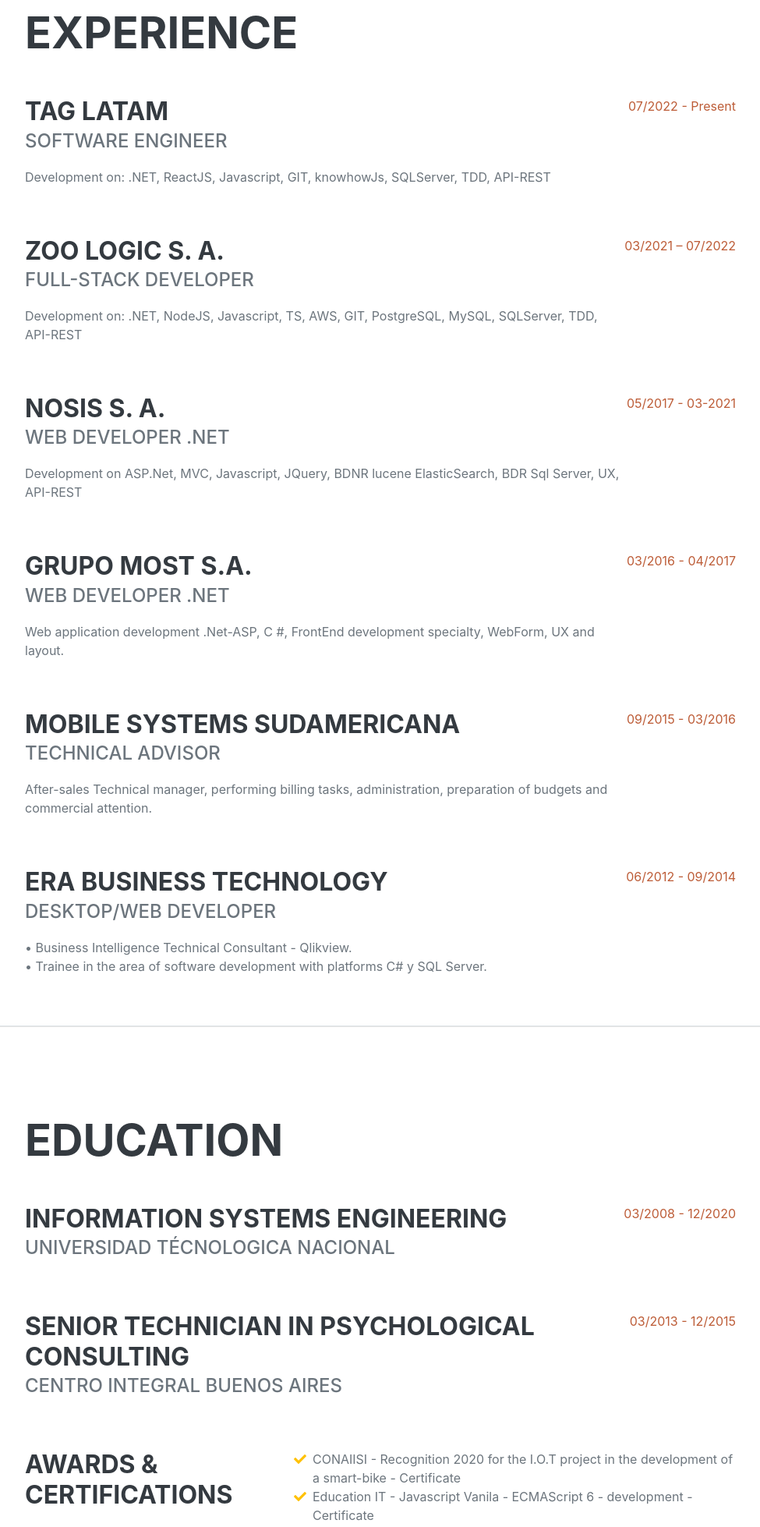
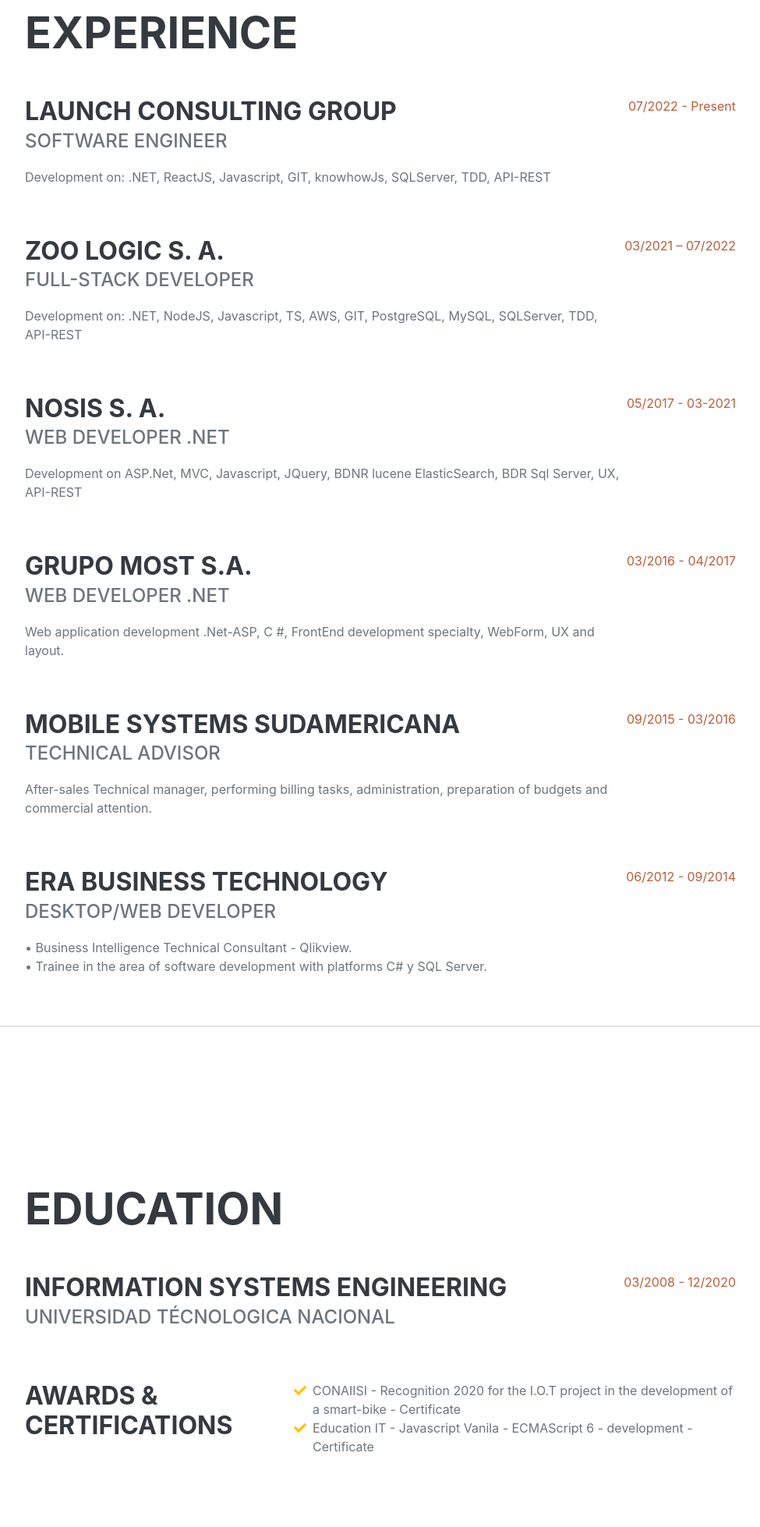
Before and after one commit to Emi0689/PorfolioWeb, a plain HTML site: page index.html in a window 1280 px wide. Shown: the part 840-2798 px from the top of the page at 78% size, without its empty margins (288-1263 px from the left). Drawn offline with nearby package versions, Linux system fonts and the light colour scheme; a web font is replaced by a local one.

Commit message:
Update index.html
Add link degree.png

```diff
--- a/index.html
+++ b/index.html
@@ -73,7 +73,7 @@
                 <h2 class="mb-5">Experience</h2>
                 <div class="d-flex flex-column flex-md-row justify-content-between mb-5">
                     <div class="flex-grow-1">
-                        <h3 class="mb-0">TAG LATAM</h3>
+                        <h3 class="mb-0">Launch Consulting Group</h3>
                         <div class="subheading mb-3">Software Engineer</div>
                         <p>
                             Development on: .NET, ReactJS,
@@ -164,19 +164,11 @@
                 <h2 class="mb-5">Education</h2>
                 <div class="d-flex flex-column flex-md-row justify-content-between mb-5">
                     <div class="flex-grow-1">
-                        <h3 class="mb-0">Information Systems Engineering</h3>
+                        <a href="Degree.png"></a><h3 class="mb-0">Information Systems Engineering</h3></a>
                         <div class="subheading mb-3">Universidad Técnologica Nacional</div>
                     </div>
                     <div class="flex-shrink-0"><span class="text-primary">03/2008 - 12/2020</span></div>
                 </div>
-                <div class="d-flex flex-column flex-md-row justify-content-between">
-                    <div class="flex-grow-1">
-                        <h3 class="mb-0">Senior Technician in Psychological Consulting</h3>
-                        <div class="subheading mb-3">Centro Integral Buenos Aires</div>
-                    </div>
-                    <div class="flex-shrink-0"><span class="text-primary">03/2013 - 12/2015</span></div>
-                </div>
-
                 <h2 class="mb-5"></h2>
                 <div class="d-flex flex-column flex-md-row justify-content-between mb-5">
                     <div class="flex-grow-1">
```
